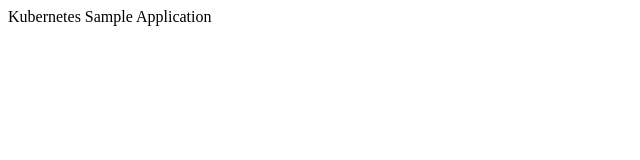
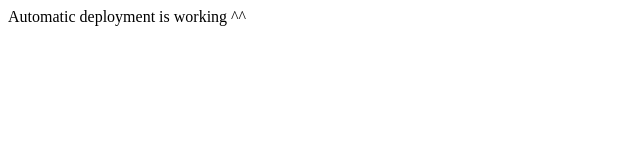
Before and after one commit to abbasogaji/k8s-sample-app, a plain HTML site: page index.html in a window 1280 px wide. Shown: the full height of the page, 0-640 px from the left. Drawn offline with Linux system fonts and the light colour scheme.

Commit message:
Add deploystep and other things ^^

```diff
--- a/index.html
+++ b/index.html
@@ -1,5 +1,5 @@
 <!DOCTYPE html>
 <title>DigitalOcean</title>
 <body>
-Kubernetes Sample Application
+Automatic deployment is working ^^
 </body>
```
Also changed, not shown: 4 other files.
